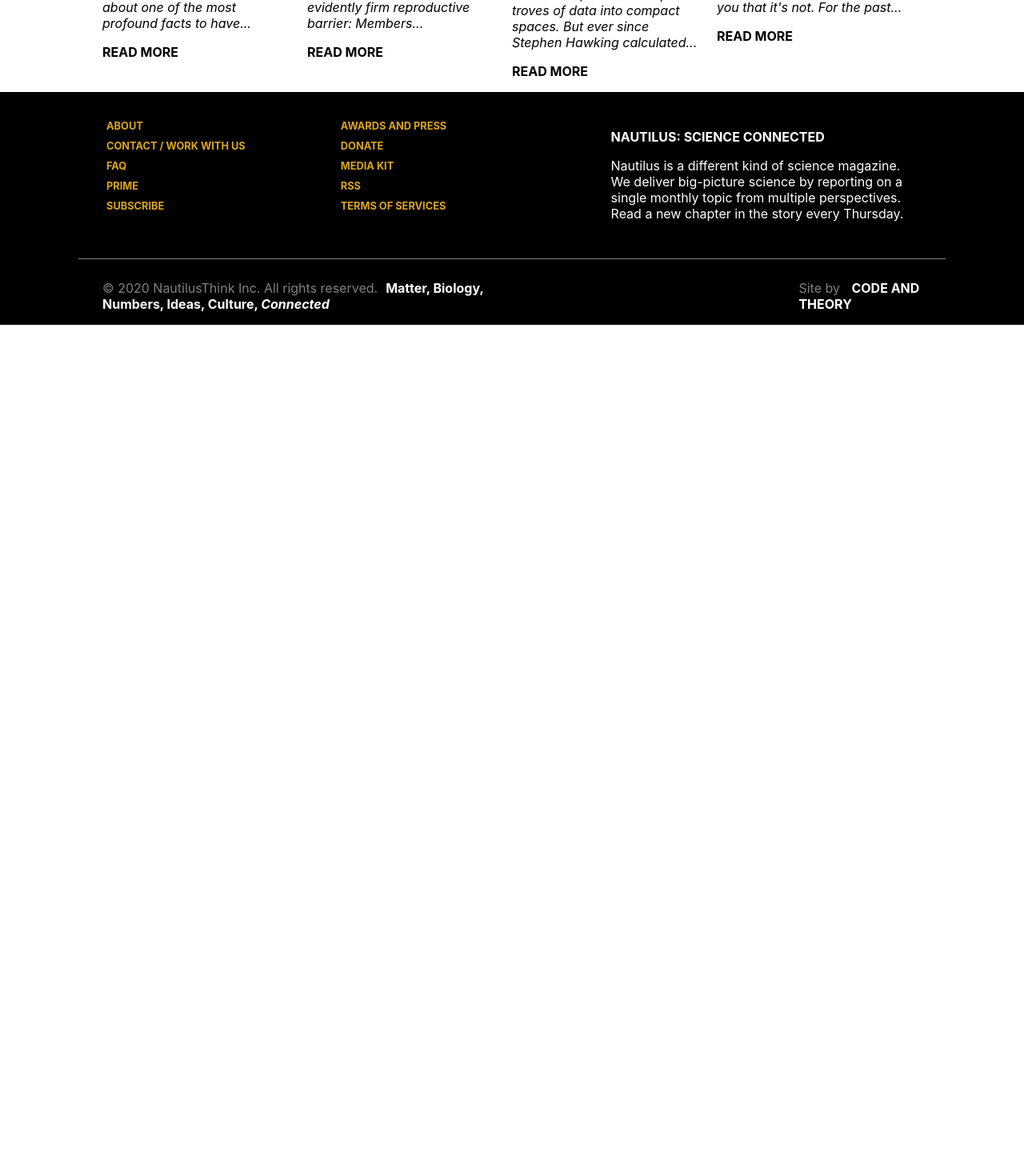
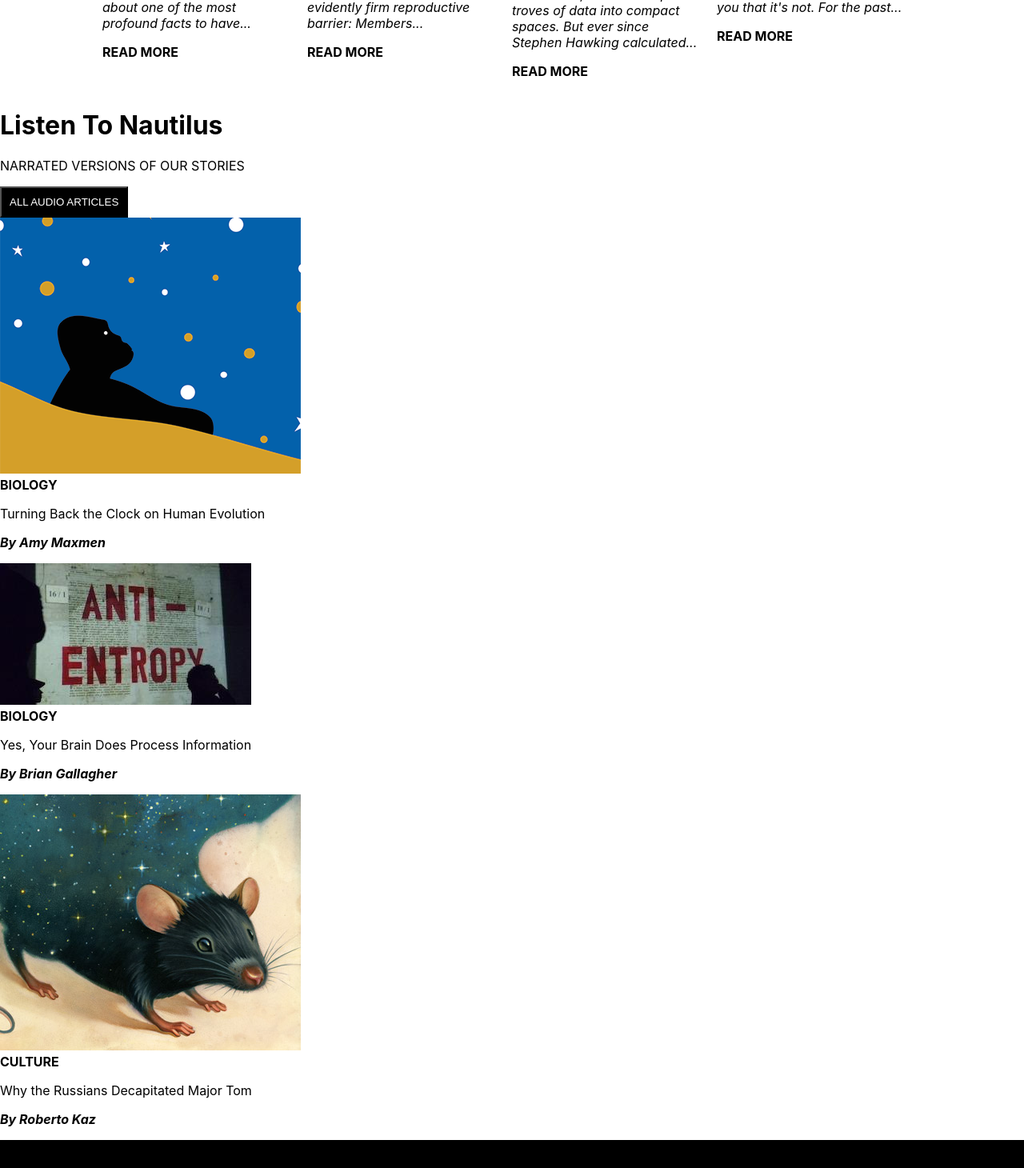
Before and after one commit to josephsenyonjo25/natmockup, a React (Create React App) app: page / in a window 1280 px wide. Shown: the part 4280-5740 px from the top of the page at 80% size. Before the commit the page ends 4686 px from the top, so only its background shows below. Built offline with nearby package versions, Linux system fonts and the light colour scheme.

Commit message:
added Listen content

```diff
--- a/src/App.js
+++ b/src/App.js
@@ -7,6 +7,7 @@ import Catalysts from './components/Catalysts';
 import Channels from './components/Channels';
 import Popular from './components/Popular';
 import Facts from './components/Facts';
+import Listen from './components/Listen';
 import Footer from './components/Footer';
 
 class App extends Component {
@@ -20,6 +21,7 @@ class App extends Component {
             <Channels />
             <Popular />
             <Facts />
+            <Listen />
             <Footer />
 
         </div>
--- /dev/null
+++ b/src/components/Listen.js
@@ -0,0 +1,42 @@
+import React, {Component} from 'react';
+import '../App.css';
+
+
+class Listen extends Component {
+    render() {
+      return (
+        <div className="Listen">
+
+           <h1 id ="listen">Listen To Nautilus</h1>
+           <p>NARRATED VERSIONS OF OUR STORIES</p>
+           <button id ="allaudio">ALL AUDIO ARTICLES</button>
+
+            <div id ="listensmall">
+                <div>
+                    <img src ={require('../images/biology_03.png')} />
+                    <p className="subject">BIOLOGY</p>
+                    <p className="title">Turning Back the Clock on Human Evolution</p>
+                    <p className="author">By Amy Maxmen</p>
+                </div>
+                <div>
+                    <img src ={require('../images/biology_04.jpg')} />
+                    <p className="subject">BIOLOGY</p>
+                    <p className="title">Yes, Your Brain Does Process Information</p>
+                    <p className="author">By Brian Gallagher</p>
+                </div>
+                <div>
+                    <img src ={require('../images/culture.png')} />
+                    <p className="subject">CULTURE</p>
+                    <p className="title">Why the Russians Decapitated Major Tom</p>
+
+                    <p className="author">By Roberto Kaz</p>
+                </div>
+
+            </div>
+        </div>
+      );
+    }
+  }
+
+
+export default Listen;
```
